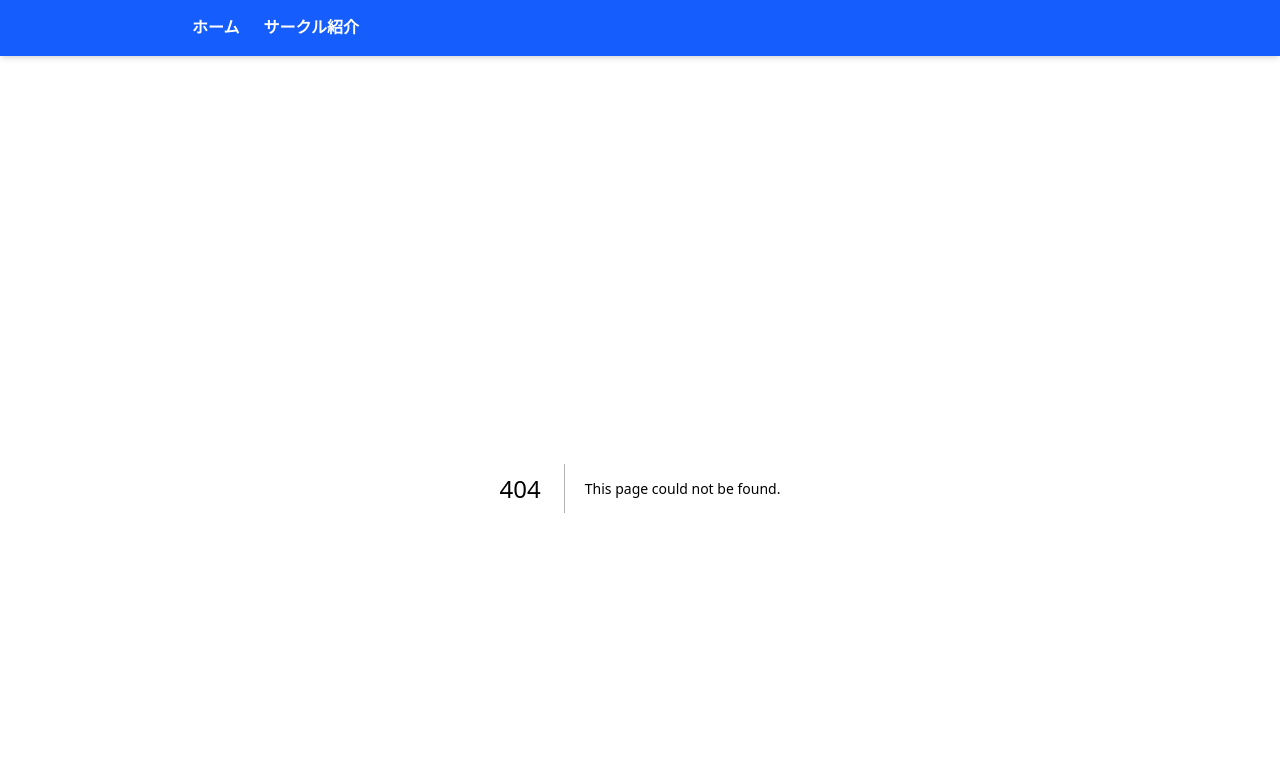
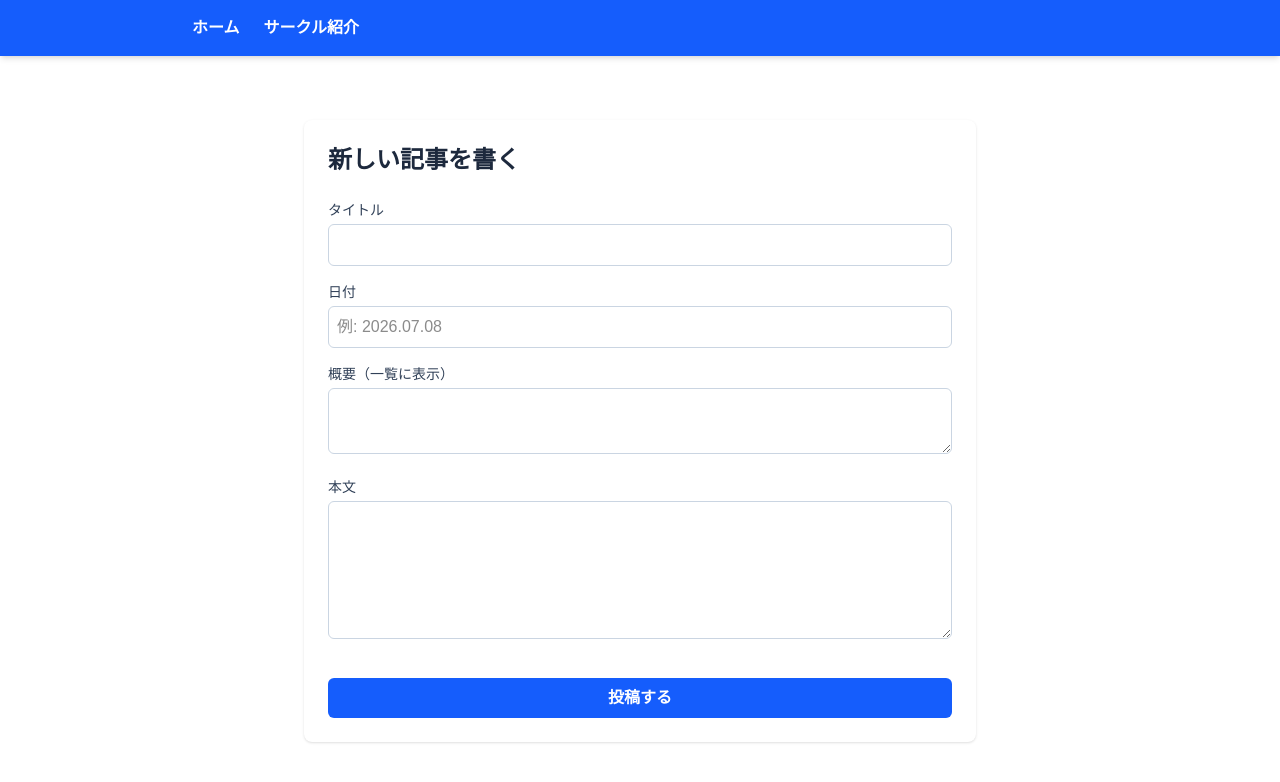
Before and after one commit to kazam1dor1/pokemon-blog, a Next.js app: page /create in a window 1280 px wide. Before the commit this address had no page. Shown: the top 782 px of the page. Built offline with nearby package versions, Linux system fonts and the light colour scheme; no server answers.

Commit message:
記事入力ページの作成

```diff
--- /dev/null
+++ b/app/create/page.tsx
@@ -0,0 +1,108 @@
+// app/create/page.tsx
+"use client"; // 🌟 ユーザーの入力（ボタンクリックや文字入力）を受け付けるための魔法の言葉
+
+import { useState } from "react";
+import { supabase } from "../utils/supabase";
+import { useRouter } from "next/navigation";
+
+export default function CreateArticle() {
+  const router = useRouter();
+
+  // ユーザーが入力した文字を一時的に保存しておくための箱（State）
+  const [title, setTitle] = useState("");
+  const [date, setDate] = useState("");
+  const [description, setDescription] = useState("");
+  const [content, setContent] = useState("");
+
+  // 「投稿する」ボタンが押された時の処理
+  const handleSubmit = async (e: React.FormEvent) => {
+    e.preventDefault(); // 🌟 送信時に画面が勝手にリロードされるのを防ぐ
+
+    // Supabaseの articles テーブルに、入力されたデータを追加（insert）する
+    const { error } = await supabase.from("articles").insert([
+      {
+        title: title,
+        date: date,
+        description: description,
+        content: content
+      }
+    ]);
+
+    // エラーが起きたら警告を出す
+    if (error) {
+      alert("エラーが発生しました: " + error.message);
+      return;
+    }
+
+    // 無事に投稿できたら、トップページに強制移動する
+    alert("記事を投稿しました！");
+    router.push("/");
+    router.refresh(); // トップページの最新データを再読み込み
+  };
+
+  return (
+    <div className="max-w-2xl mx-auto bg-white p-6 rounded-lg shadow-sm mt-8">
+      <h1 className="text-2xl font-bold text-slate-800 mb-6">新しい記事を書く</h1>
+
+      {/* 投稿フォーム */}
+      <form onSubmit={handleSubmit} className="space-y-4">
+
+        {/* タイトル入力 */}
+        <div>
+          <label className="block text-sm font-medium text-slate-700 mb-1">タイトル</label>
+          <input
+            type="text"
+            required
+            value={title}
+            onChange={(e) => setTitle(e.target.value)}
+            className="w-full border border-slate-300 rounded-md p-2"
+          />
+        </div>
+
+        {/* 日付入力 */}
+        <div>
+          <label className="block text-sm font-medium text-slate-700 mb-1">日付</label>
+          <input
+            type="text"
+            placeholder="例: 2026.07.08"
+            required
+            value={date}
+            onChange={(e) => setDate(e.target.value)}
+            className="w-full border border-slate-300 rounded-md p-2"
+          />
+        </div>
+
+        {/* 概要入力 */}
+        <div>
+          <label className="block text-sm font-medium text-slate-700 mb-1">概要（一覧に表示）</label>
+          <textarea
+            required
+            value={description}
+            onChange={(e) => setDescription(e.target.value)}
+            className="w-full border border-slate-300 rounded-md p-2"
+          />
+        </div>
+
+        {/* 本文入力 */}
+        <div>
+          <label className="block text-sm font-medium text-slate-700 mb-1">本文</label>
+          <textarea
+            required
+            rows={5}
+            value={content}
+            onChange={(e) => setContent(e.target.value)}
+            className="w-full border border-slate-300 rounded-md p-2"
+          />
+        </div>
+
+        {/* 送信ボタン */}
+        <button
+          type="submit"
+          className="bg-blue-600 text-white px-4 py-2 rounded-md hover:bg-blue-700 w-full font-bold mt-4"
+        >
+          投稿する
+        </button>
+      </form>
+    </div>
+  );
+}
```
